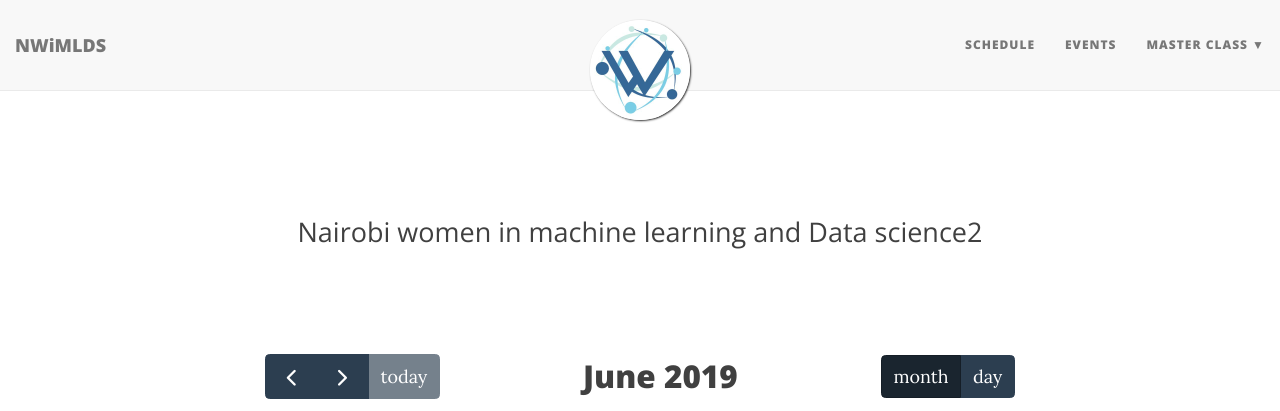
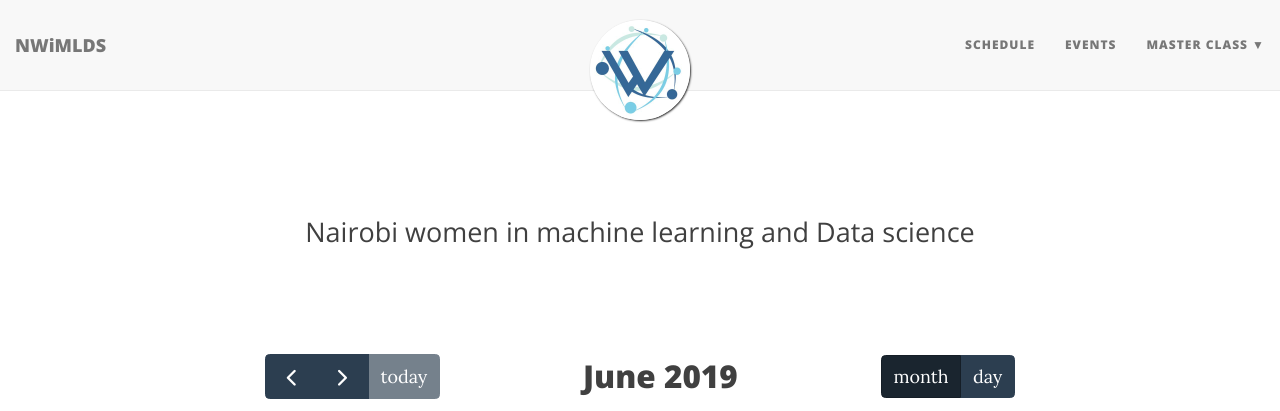
Before and after one commit to Master-DS-Classes/nwimlds.github.io, a Jekyll site: the page aboutme.html, which Jekyll copies as it is, in a window 1280 px wide and 1296 px high. Shown: the top 411 px of the window. Built offline with Jekyll 4.4.1, drawn with Linux system fonts in a browser that asks for light colours; nearby versions of some CDN libraries.

Commit message:
Update aboutme.html

```diff
--- a/aboutme.html
+++ b/aboutme.html
@@ -195,7 +195,7 @@
 
             <hr class="small">-->
 	<p>&nbsp;&nbsp;</p>
-            <span class="page-subheading">Nairobi women in machine learning and Data science2</span>
+            <span class="page-subheading">Nairobi women in machine learning and Data science</span>
 
 
         </div>
```
